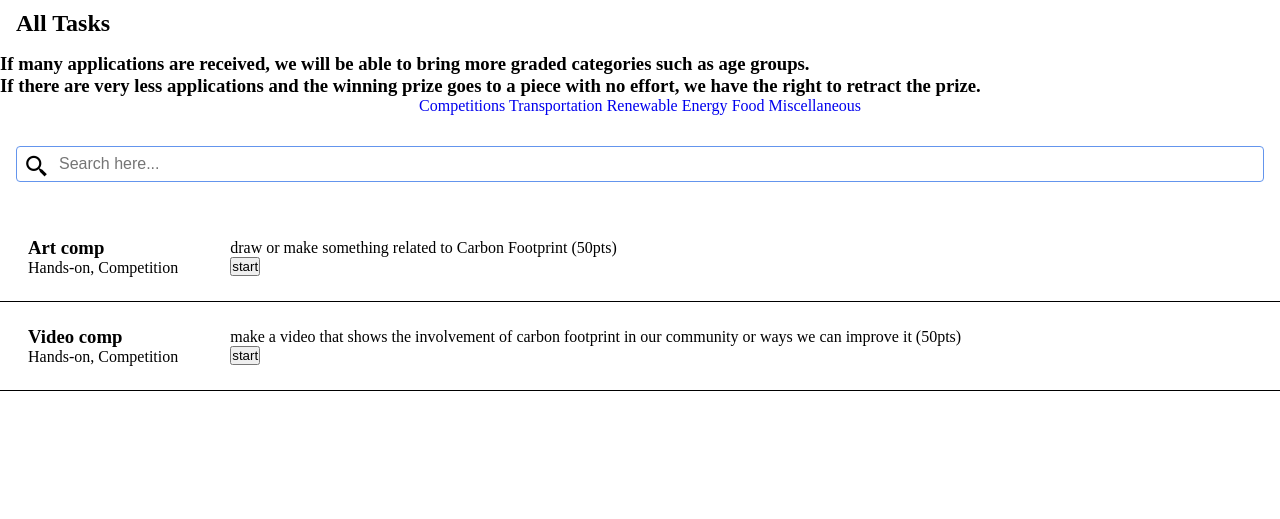
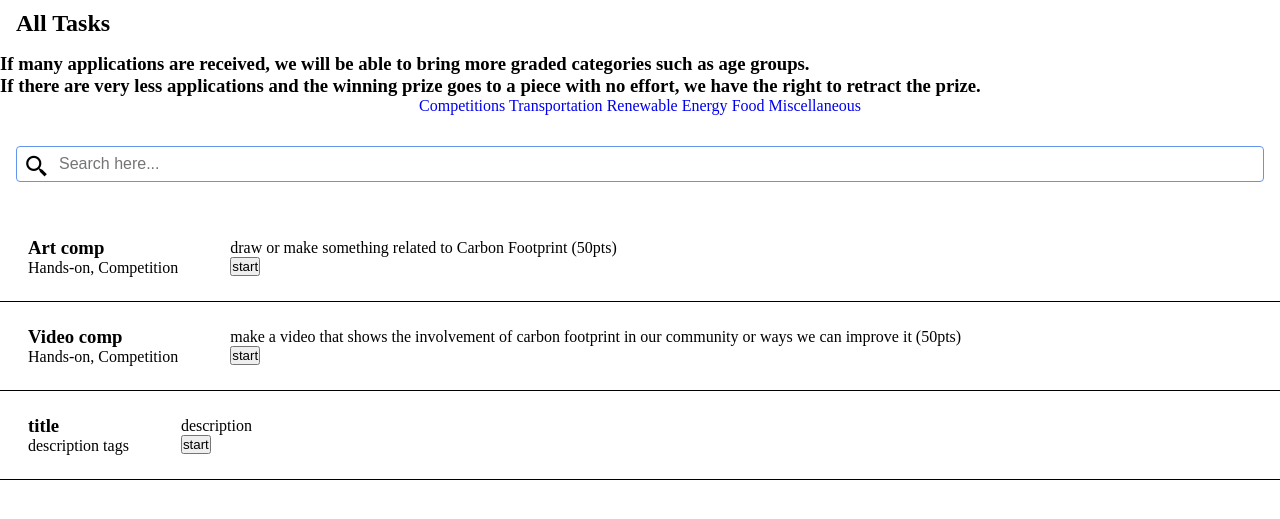
Before and after one commit to YuleenLee/Tino-Eco-Carbon-Footprint, a plain HTML site: page index.html in a window 1280 px wide. Shown: the part 133-652 px from the top of the page. Drawn offline with nearby package versions, Linux system fonts and the light colour scheme.

Commit message:
edit search

```diff
--- a/index.html
+++ b/index.html
@@ -7,7 +7,7 @@
     <meta name="viewport" content="width=device-width, initial-scale=1.0">
     <title>replit</title>
     <link href="style.css" rel="stylesheet">
-    <link href='https://unpkg.com/boxicons@2.1.2/css/boxicons.min.css' rel='stylesheet'>
+    <link href="https://unpkg.com/boxicons@2.1.2/css/boxicons.min.css" rel="stylesheet">
   </head>
 
   <body>
@@ -34,7 +34,7 @@
     </ul>
 
     <div class="search-form">
-      <i class='bx bx-search-alt-2'></i>
+      <i class="bx bx-search-alt-2"></i>
       <input type="text" id="search-form" placeholder="Search here...">
     </div>
 
@@ -60,6 +60,17 @@
           <button>start</button>
         </div>
       </div>
+
+      <div class = "result-items">
+        <div class = "left">
+          <h3>title</h3>
+          <p>description tags</p>
+        </div>
+        <div class = "right">
+          <p>description</p>
+          <button>start</button>
+        </div>
+      </div>
     </div>
 
 
@@ -70,8 +81,8 @@
 <!--
 <div class = "result-items">
   <div class = "left">
-    <h3 >title</h3>
-    <p id = "tags">description tags</p>
+    <h3>title</h3>
+    <p>description tags</p>
   </div>
   <div class = "right">
     <p>description</p>
```
Also changed, not shown: script.js (+3 -7 lines), divider.png (deleted).
